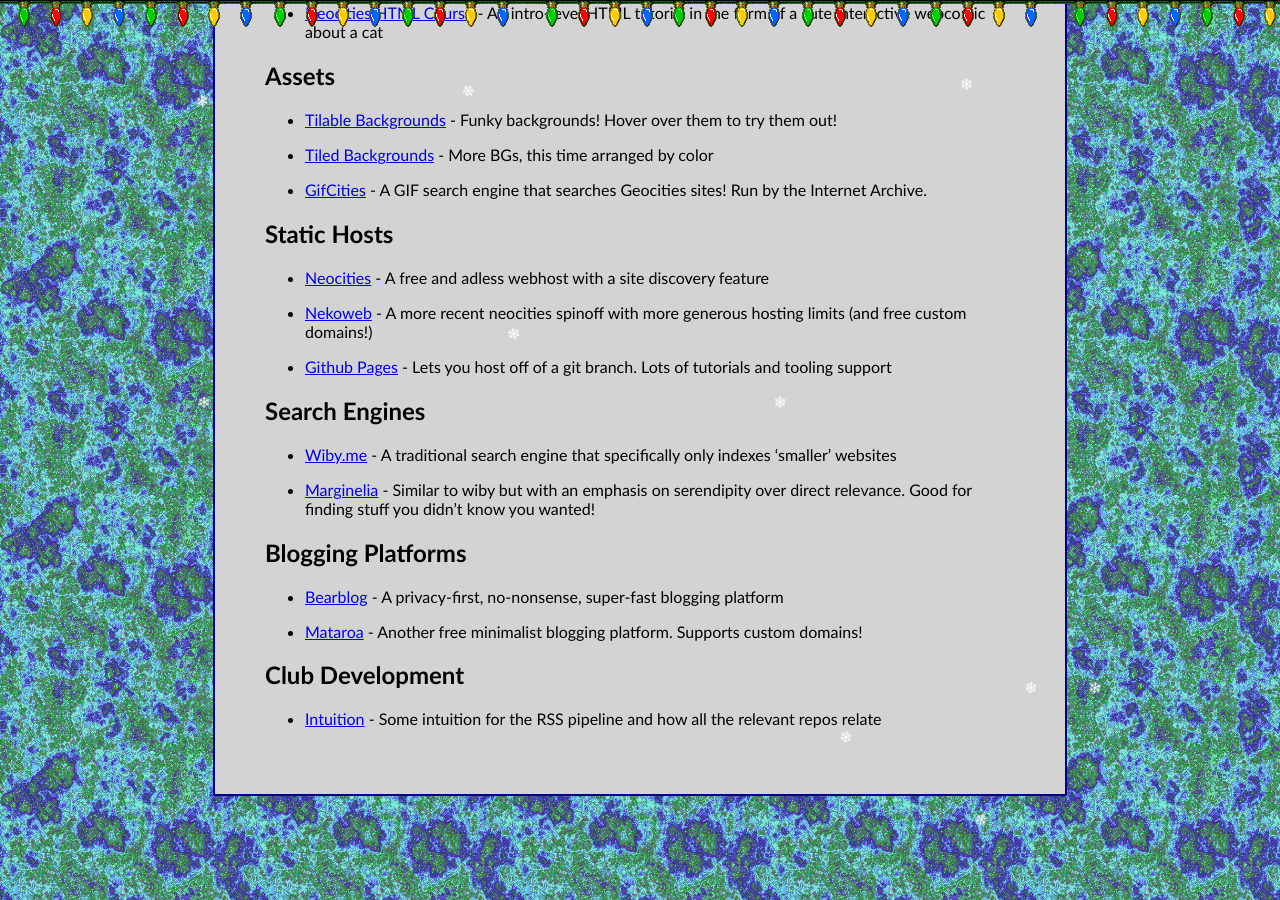
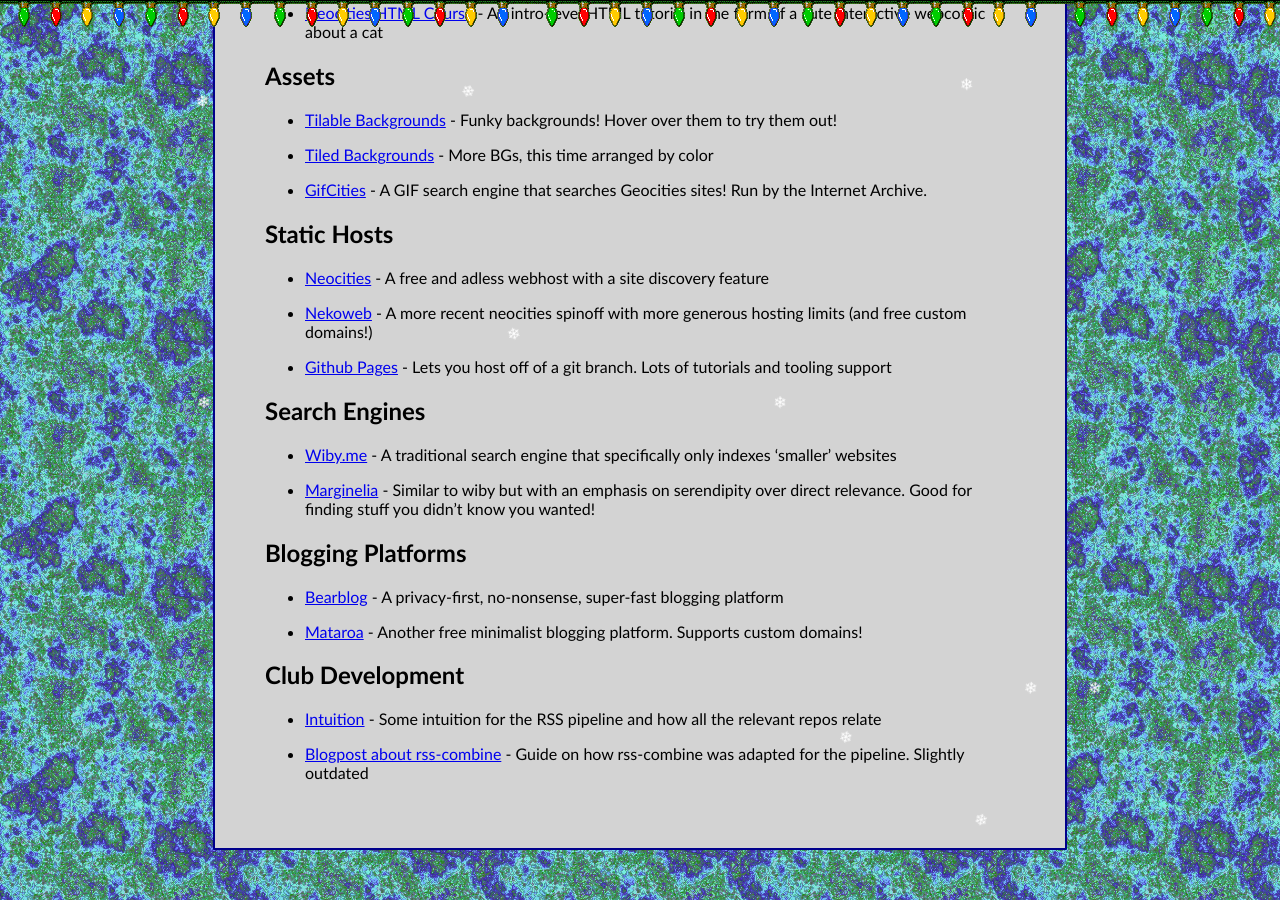
Before and after one commit to uoftwebloggingclub/uoftwebloggingclub.neocities.org, a Jekyll site: the page built from resources/index.md, in a window 1280 px wide and 900 px high, scrolled down 734 px. Built offline with Jekyll 4.4.1, drawn with Linux system fonts in a browser that asks for light colours; our own code applies the rules of GitHub Pages for plain Markdown files.

Commit message:
Add 'Blogpost about rss-combine'

```diff
--- a/resources/index.md
+++ b/resources/index.md
@@ -61,3 +61,5 @@
 ## Club Development
 
 - [Intuition](https://farazkaleemmalik.cyou/projects/webloggingclub/) - Some intuition for the RSS pipeline and how all the relevant repos relate
+
+- [Blogpost about rss-combine](https://farazkaleemmalik.cyou/blog/2024/githubactions1/) - Guide on how rss-combine was adapted for the pipeline. Slightly outdated
```
